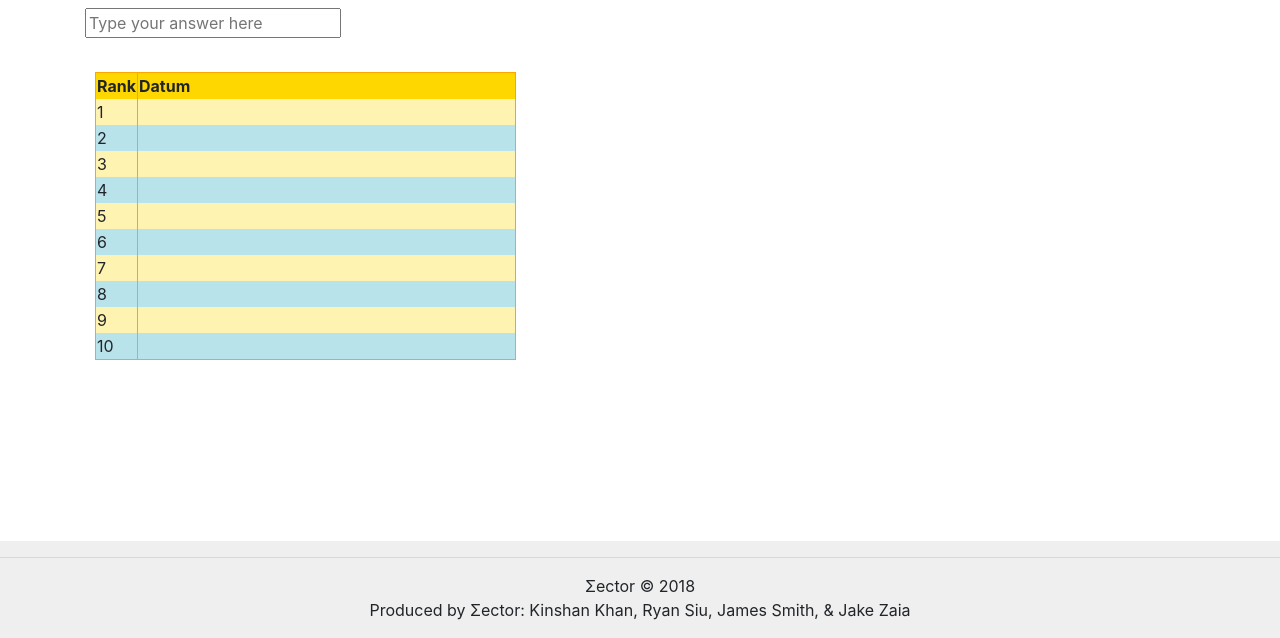
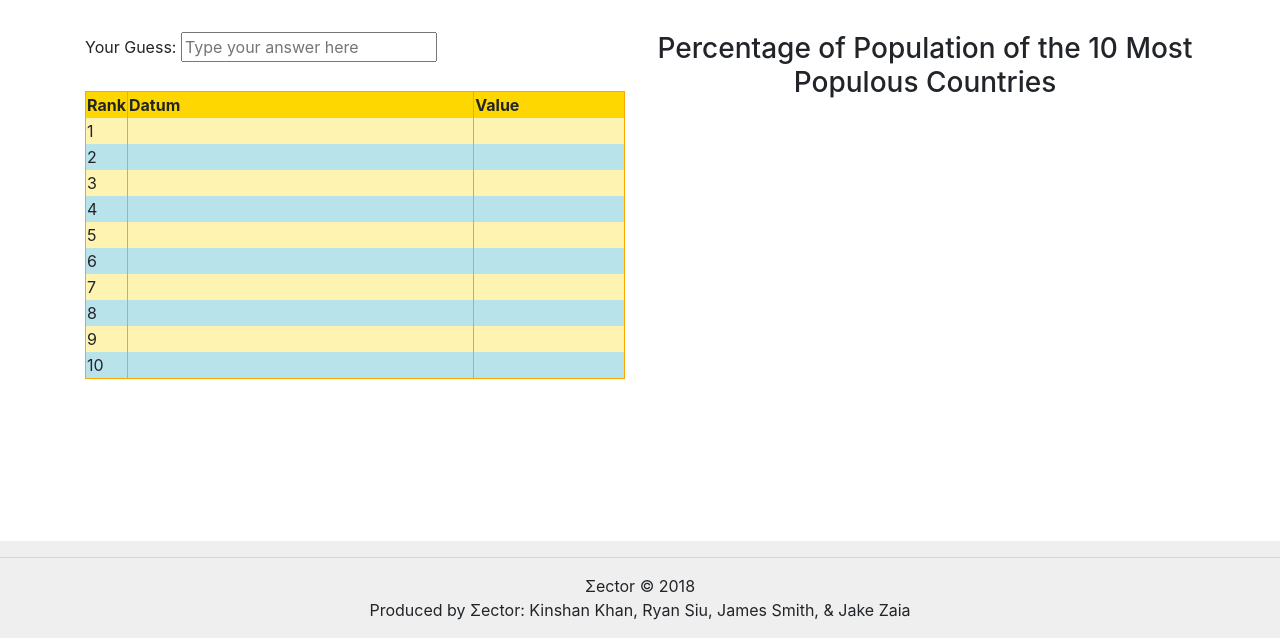
Before and after one commit to khinshankhan/Sector-Data_Visualization, a Flask app: page /visualization in a window 1280 px wide. Shown: the part 162-800 px from the top of the page. Run offline with Flask 2, Linux system fonts and the light colour scheme; some libraries are stand-ins or nearby versions.

Commit message:
Restyle game page and add values to table, title to chart

```diff
--- a/app.py
+++ b/app.py
@@ -20,7 +20,7 @@ def visualization():
     dataset_size: The number of answers in the dataset
     data: A JSON object of the data
     '''
-    return render_template('visualization.html', dataset_name="the world's top 10 most populous countries", dataset_size=10, data_file='WorldPopulation.csv')
+    return render_template('visualization.html', dataset_name="the world's top 10 most populous countries", dataset_size=10, data_file='WorldPopulation.csv', chart_name="Percentage of Population of the 10 Most Populous Countries")
 
 if __name__ == "__main__":
     app.debug = True
--- a/static/css/visualization.css
+++ b/static/css/visualization.css
@@ -1,6 +1,5 @@
 #answer_table {
     border: solid orange 1px;
-    margin: 10px;
     padding: 5px;
 }
 
@@ -17,8 +16,13 @@
 }
 
 #answer_table .right {
-    border-left: solid orange 1px;;
-    width: 90%;
+    border-left: solid orange 1px;
+    width: 70%;
+}
+
+#answer_table .value {
+    border-left: solid orange 1px;
+    width: 30%;
 }
 
 .arc text {
--- a/static/js/game.js
+++ b/static/js/game.js
@@ -47,8 +47,10 @@ var populateChart = function(data) {
         // handle table
         var rank = parseInt(d) + 1;
         var tr = document.getElementById("tr_rank_" + rank);
-        var td = tr.getElementsByClassName("right")[0];
-        td.innerHTML = data[d].answer;
+        var answer_td = tr.getElementsByClassName("right")[0];
+        var value_td = tr.getElementsByClassName("value")[0];
+        answer_td.innerHTML = data[d].answer;
+        value_td.innerHTML = data[d].value;
 
         // handle input box
         guess.value = "";
--- a/templates/visualization.html
+++ b/templates/visualization.html
@@ -16,21 +16,25 @@ Sector
 {% block content %}
 <div class="row">
   <div class="col-sm">
+    <br>
+    <label for="guess">Your Guess: </label>
     <input  id="guess" type="text" placeholder="Type your answer here">
     <br /> <br />
 
     <table id="answer_table">
       <tr>
-        <th class="left"> Rank </th> <th class="right"> Datum </th>
+        <th class="left"> Rank </th> <th class="right"> Datum </th> <th class="value"> Value </th>
       </tr>
       {% for i in range(dataset_size) %}
       <tr id="tr_rank_{{ i+1 }}">
-        <td class="left"> {{i + 1}} </td> <td class="right"> </td>
+        <td class="left"> {{i + 1}} </td> <td class="right"> </td> <td class="value"> </td>
       </tr>
       {% endfor %}
     </table>
   </div>
   <div class="col-sm">
+    <br>
+    <center><h3>{{ chart_name }}</h3></center>
     <svg width="500" height="500"></svg>
   </div>
 </div>
```
